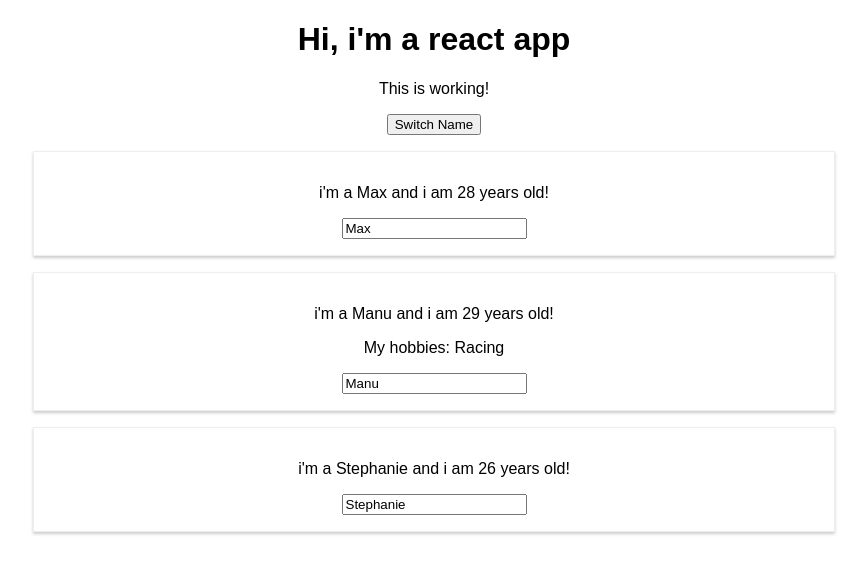
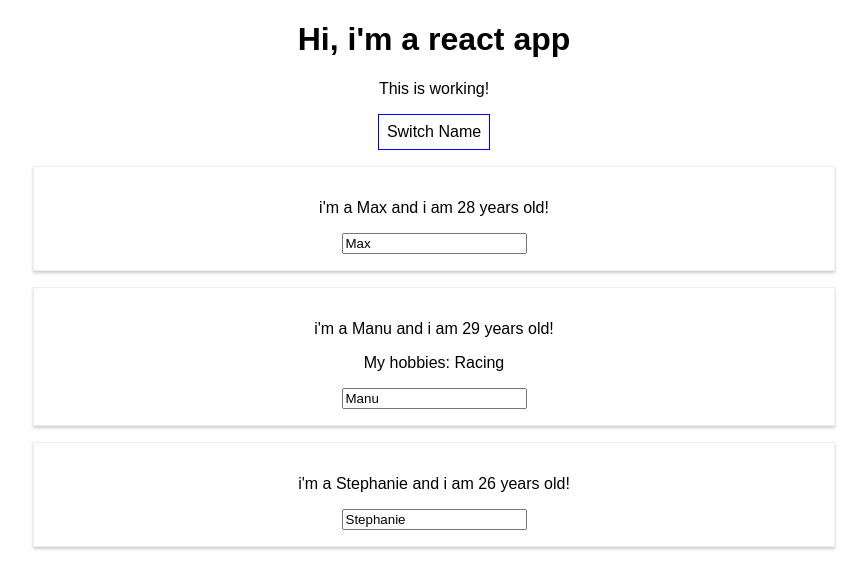
Before and after one commit to maltezc/react-complete-guide, a React (Create React App) app: page / in a window 1280 px wide. Shown: the top 588 px of the page, without its empty margins (206-1073 px from the left). Built offline with nearby package versions, Linux system fonts and the light colour scheme.

Commit message:
3.47 - Workng with Inline Styles

```diff
--- a/src/App.js
+++ b/src/App.js
@@ -41,11 +41,22 @@
 
 
   render() {
+        const style = {  // must be written in jsx if it is inline like this
+            backgroundColor: 'white',
+            font: 'inherit',
+            border: '1px solid blue',
+            padding: '8px',
+            cursor: 'pointer' // changes to hand pointer on roll over
+        };
+
+
     return (
       <div className="App"> {/* next everything in one root element*/}
         <h1>Hi, i'm a react app</h1>
           <p>This is working!</p>
-          <button onClick={() => this.switchNameHandler('Maximilian!!')}>Switch Name</button> {/*dont add () after this.switchNameHandler. it will execute when the DOM is loaded*/}
+          <button
+              style={style} // stles a specific component. in this case, a button.
+              onClick={() => this.switchNameHandler('Maximilian!!')}>Switch Name</button> {/*dont add () after this.switchNameHandler. it will execute when the DOM is loaded*/}
       <Person
           name={this.state.persons[0].name}
           age={this.state.persons[0].age}/> {/*This, along with the Person import brings in the Person component */}
```
